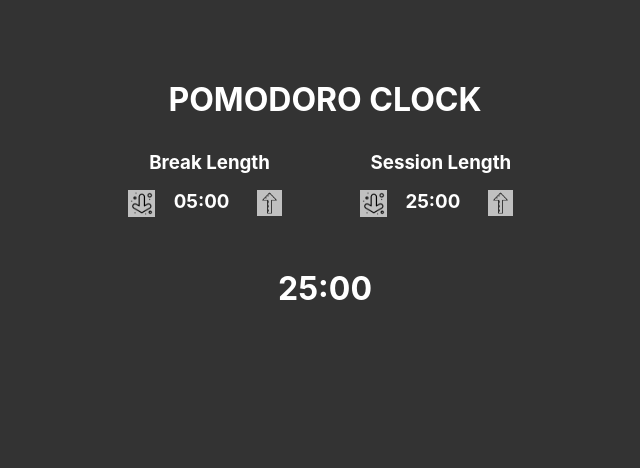
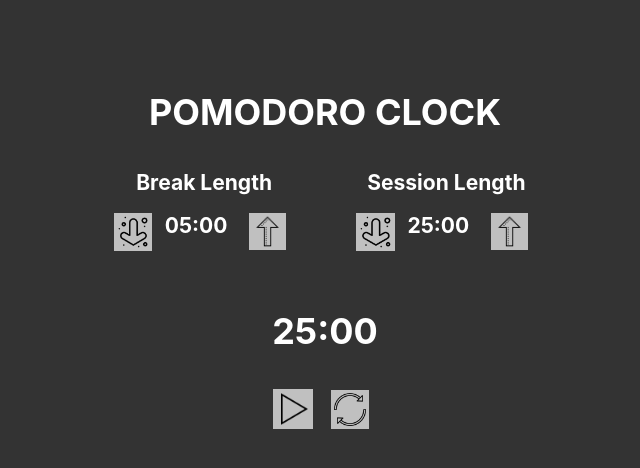
Before and after one commit to PrincessMaggy/clock, a React (Create React App) app: page / in a window 1280 px wide. Shown: the top 468 px of the page, without its empty margins (315-955 px from the left). Built offline with nearby package versions, Linux system fonts and the light colour scheme.

Commit message:
refresh btn

```diff
--- a/src/App.js
+++ b/src/App.js
@@ -1,6 +1,15 @@
 import React, {useState} from 'react';
+
+//importing components
 import Length from './components/Length';
+
+//importing sass styling
 import './styles/app.scss';
+//importing images
+
+import pause from './images/pause.png';
+import play from './images/play.png';
+import refresh from './images/refresh.png';
 
 function App() {
 //states
@@ -8,6 +17,7 @@ function App() {
   const [breakTime, setBreakTime] = useState(5*60);
   const [sessionTime, setSessionTime] = useState(25*60);
   const [timerOn, setTimerOn] =useState(false);
+  const [onBreak, setOnBreak] = useState (false);
 
   const formatTime =(time) =>{
     let minutes = Math.floor(time/60);
@@ -16,7 +26,7 @@ function App() {
   }
 
   const changeTime =(amount, type) =>{
-    if (type =='break'){
+    if (type ==='break'){
       if(breakTime <= 60 && amount <0){
         return;
       }
@@ -30,6 +40,17 @@ function App() {
         setDisplayTime(sessionTime + amount)
       }
     }
+  }
+
+  const controlTime =() =>{
+
+
+  }
+
+  const resetTime =()=> {
+    setDisplayTime(25*60);
+    setBreakTime(5*60);
+    setSessionTime(25*60);
   }
 
   return (
@@ -53,7 +74,12 @@ function App() {
         />
     </div>
       <h1>{formatTime(displayTime)}</h1>
+     <div className='comp'>
+      <div onClick={controlTime}>{ timerOn? <img src={pause}  id="pause" alt=""/>: <img src={play} id="play" alt=""/>}</div>
 
+      <div onClick={resetTime}>
+        <img src={refresh} alt ="" id='refresh' /></div>
+    </div>
     </div>
 
   );
--- a/src/components/Length.js
+++ b/src/components/Length.js
@@ -1,11 +1,8 @@
 import React from "react";
 
 //importing images
-import pause from '../images/pause.png';
-import play from '../images/play.png'
 import up from '../images/up.png'
 import down from '../images/down.png'
-import refresh from '../images/refresh.png'
 
 
 const Length =({title, changeTime, type, time, formatTime})=>{
--- a/src/styles/_length.scss
+++ b/src/styles/_length.scss
@@ -4,16 +4,10 @@
     padding: 1em;
 }
 
-img {
-    width: 42%;
-    background-color: silver;
-    color: white;
-    &:hover {
-        background-color: rgb(3, 75, 75);
-        transition: 0.5s ease;
-    }
+.up {
+    width: 46%;
 }
 
-.up {
-    width: 32%;
+#play {
+    max-width: 80%;
 }
--- a/src/styles/app.scss
+++ b/src/styles/app.scss
@@ -9,6 +9,7 @@ body {
     background-color: #333;
     text-align: center;
     padding: 3em;
+    font-size: 18px;
 }
 
 h1 {
@@ -19,6 +20,15 @@ h1 {
     display: flex;
     align-items: center;
     justify-content: center;
+    img {
+        max-width: 60%;
+        background-color: silver;
+        color: white;
+        &:hover {
+            background-color: rgb(3, 75, 75);
+            transition: 0.5s ease;
+        }
+    }
 }
 
 @import 'length';
```
